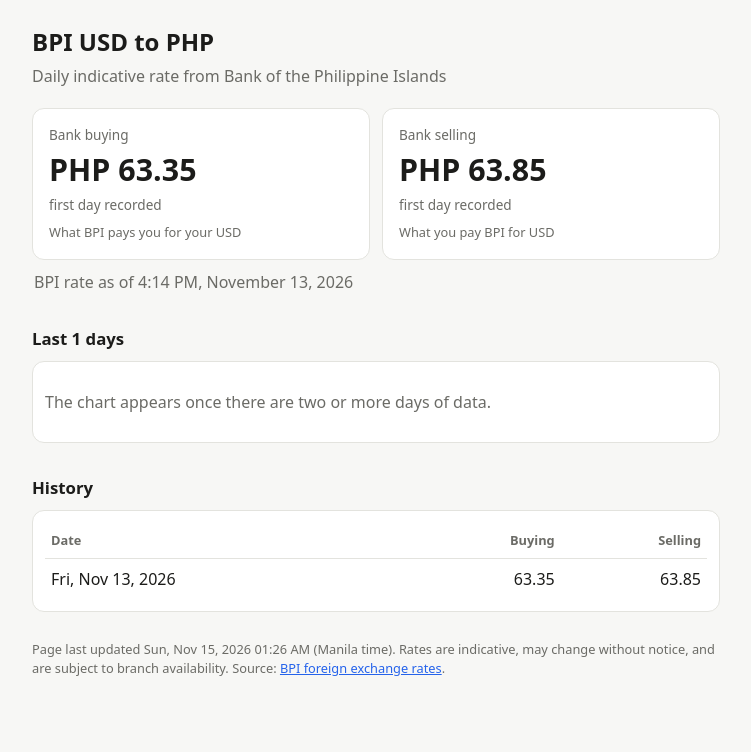
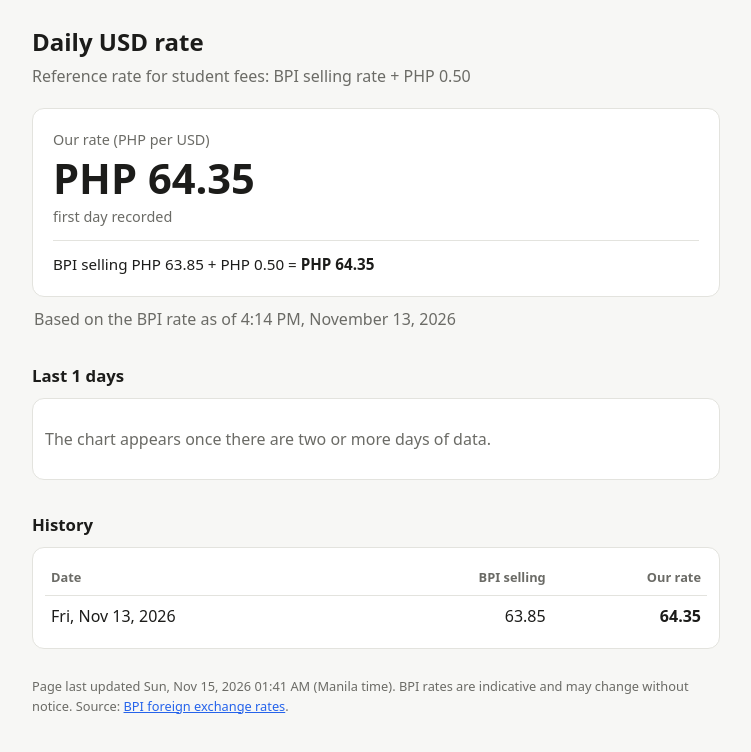
Before and after one commit to bernsediphi/BPI-Daily-Dollar-Rate, a plain HTML site: page docs/index.html in a window 1280 px wide. Shown: the whole page, without its empty margins (264-1015 px from the left). Drawn offline with Linux system fonts and the light colour scheme.

Commit message:
Update BPI USD rate

```diff
--- a/docs/index.html
+++ b/docs/index.html
@@ -3,12 +3,12 @@
 <head>
 <meta charset="utf-8">
 <meta name="viewport" content="width=device-width, initial-scale=1">
-<title>BPI USD Rate</title>
+<title>Daily USD Rate</title>
 <style>
 :root{--bg:#f7f7f5;--card:#fff;--text:#1c1c1a;--muted:#6b6b66;--line:#e3e3de;
---sell:#2563eb;--buy:#0f9d6b;--up:#0f9d6b;--down:#d1342f}
+--accent:#2563eb;--up:#0f9d6b;--down:#d1342f}
 @media (prefers-color-scheme:dark){:root{--bg:#161615;--card:#1f1f1d;--text:#ecece8;
---muted:#9a9a93;--line:#34342f;--sell:#6ea0ff;--buy:#3ccf94;--up:#3ccf94;--down:#ff7a74}}
+--muted:#9a9a93;--line:#34342f;--accent:#6ea0ff;--up:#3ccf94;--down:#ff7a74}}
 *{box-sizing:border-box}
 body{margin:0;background:var(--bg);color:var(--text);
 font:16px/1.5 system-ui,-apple-system,"Segoe UI",Roboto,sans-serif}
@@ -17,52 +17,43 @@ h1{font-size:1.5rem;margin:0 0 4px}
 h2{font-size:1.05rem;margin:32px 0 10px}
 .sub,.muted{color:var(--muted)}
 .sub{margin:0 0 20px}
-.tiles{display:grid;grid-template-columns:1fr 1fr;gap:12px}
-.tile{background:var(--card);border:1px solid var(--line);border-radius:12px;padding:16px}
-.tile .label{color:var(--muted);font-size:.85rem}
-.tile .value{font-size:1.9rem;font-weight:650;margin:2px 0;font-variant-numeric:tabular-nums}
-.tile .chg{font-size:.85rem}
-.tile .hint{font-size:.8rem;color:var(--muted);margin-top:8px}
+.hero{background:var(--card);border:1px solid var(--line);border-radius:12px;padding:20px}
+.hero .label{color:var(--muted);font-size:.9rem}
+.hero .value{font-size:2.6rem;font-weight:700;line-height:1.15;margin:4px 0;
+font-variant-numeric:tabular-nums}
+.hero .chg{font-size:.9rem}
+.hero .calc{margin-top:12px;padding-top:12px;border-top:1px solid var(--line);
+font-size:.95rem;font-variant-numeric:tabular-nums}
 .up{color:var(--up)}.down{color:var(--down)}
 .card{background:var(--card);border:1px solid var(--line);border-radius:12px;padding:12px}
 svg{width:100%;height:auto;display:block}
 .grid{stroke:var(--line);stroke-width:1}
 .axis{fill:var(--muted);font-size:11px}
-.line{fill:none;stroke-width:2.2;stroke-linejoin:round;stroke-linecap:round}
-.line.sell{stroke:var(--sell)}.line.buy{stroke:var(--buy)}
-.legend{margin:6px 4px 0;font-size:.85rem;color:var(--muted)}
-.dot{display:inline-block;width:10px;height:10px;border-radius:50%;margin-right:4px}
-.dot.sell{background:var(--sell)}.dot.buy{background:var(--buy)}
+.line{fill:none;stroke:var(--accent);stroke-width:2.4;stroke-linejoin:round;stroke-linecap:round}
 table{width:100%;border-collapse:collapse;font-variant-numeric:tabular-nums}
 th,td{text-align:right;padding:8px 6px;border-bottom:1px solid var(--line)}
 th:first-child,td:first-child{text-align:left}
 th{font-size:.8rem;color:var(--muted);font-weight:600}
+td.rate{font-weight:650}
 tr:last-child td{border-bottom:0}
 footer{margin-top:28px;font-size:.8rem;color:var(--muted)}
-a{color:var(--sell)}
-@media (max-width:420px){.tile .value{font-size:1.5rem}.tiles{gap:8px}}
+a{color:var(--accent)}
+@media (max-width:420px){.hero .value{font-size:2.1rem}}
 </style>
 </head>
 <body>
 <main>
-  <h1>BPI USD to PHP</h1>
-  <p class="sub">Daily indicative rate from Bank of the Philippine Islands</p>
+  <h1>Daily USD rate</h1>
+  <p class="sub">Reference rate for student fees: BPI selling rate + PHP 0.50</p>
 
-  <div class="tiles">
-    <div class="tile">
-      <div class="label">Bank buying</div>
-      <div class="value">PHP 63.35</div>
-      <div class="chg"><span class="muted">first day recorded</span></div>
-      <div class="hint">What BPI pays you for your USD</div>
-    </div>
-    <div class="tile">
-      <div class="label">Bank selling</div>
-      <div class="value">PHP 63.85</div>
-      <div class="chg"><span class="muted">first day recorded</span></div>
-      <div class="hint">What you pay BPI for USD</div>
-    </div>
+  <div class="hero">
+    <div class="label">Our rate (PHP per USD)</div>
+    <div class="value">PHP 64.35</div>
+    <div class="chg"><span class="muted">first day recorded</span></div>
+    <div class="calc">BPI selling PHP 63.85 + PHP 0.50
+      = <strong>PHP 64.35</strong></div>
   </div>
-  <p class="muted" style="margin:10px 2px 0">BPI rate as of 4:14 PM, November 13, 2026</p>
+  <p class="muted" style="margin:10px 2px 0">Based on the BPI rate as of 4:14 PM, November 13, 2026</p>
 
   <h2>Last 1 days</h2>
   <div class="card"><p class="muted">The chart appears once there are two or more days of data.</p></div>
@@ -70,16 +61,16 @@ a{color:var(--sell)}
   <h2>History</h2>
   <div class="card">
     <table>
-      <thead><tr><th>Date</th><th>Buying</th><th>Selling</th></tr></thead>
+      <thead><tr><th>Date</th><th>BPI selling</th><th>Our rate</th></tr></thead>
       <tbody>
-<tr><td>Fri, Nov 13, 2026</td><td>63.35</td><td>63.85</td></tr>
+<tr><td>Fri, Nov 13, 2026</td><td>63.85</td><td class="rate">64.35</td></tr>
       </tbody>
     </table>
   </div>
 
   <footer>
-    Page last updated Sun, Nov 15, 2026 01:26 AM (Manila time). Rates are indicative, may change
-    without notice, and are subject to branch availability. Source:
+    Page last updated Sun, Nov 15, 2026 01:41 AM (Manila time). BPI rates are indicative and may
+    change without notice. Source:
     <a href="https://www.bpi.com.ph/personal/bank/forex/rates">BPI foreign exchange rates</a>.
   </footer>
 </main>
--- a/docs/rates.json
+++ b/docs/rates.json
@@ -4,6 +4,8 @@
     "as_of": "4:14 PM, November 13, 2026",
     "buying": 63.35,
     "selling": 63.85,
-    "checked": "2026-11-15T01:26:56+08:00"
+    "markup": 0.5,
+    "our_rate": 64.35,
+    "checked": "2026-11-15T01:41:51+08:00"
   }
 ]
```
